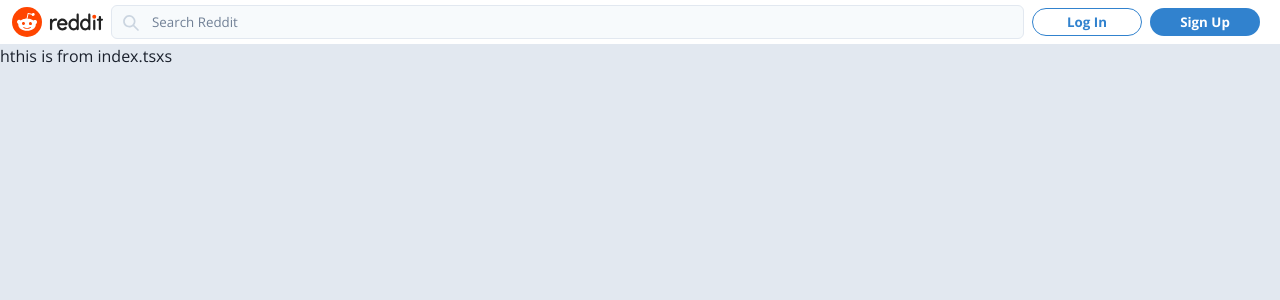
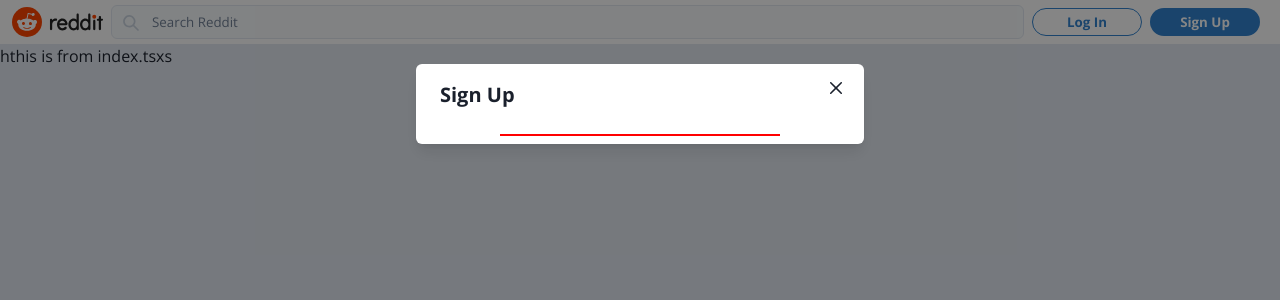
Before and after one commit to alaminalifaa7/reddit-clone, a Next.js app: page / in a window 1280 px wide. Both pictures are taken after a click on the button "Sign Up". Shown: the top 300 px of the page. Built offline with nearby package versions, Linux system fonts and the light colour scheme.

Commit message:
--Recoil global state is being used for modalstate --Modal is added for both login and signup and header is iplaying text based on the view

```diff
--- /dev/null
+++ b/src/atoms/authModalAtom.ts
@@ -0,0 +1,16 @@
+import {atom} from "recoil";
+
+export interface AuthModalState{
+    open:boolean;
+    view:"login" | "signup"|"resetPassword";
+}
+
+const defaultModalState:AuthModalState ={
+    open:false,
+    view:'login'
+}
+
+export const authModalState = atom<AuthModalState>({
+    key:'authModalSate',
+    default:defaultModalState
+})
--- /dev/null
+++ b/src/components/Modal/Auth/AuthModal.tsx
@@ -0,0 +1,60 @@
+import { authModalState } from "../../../atoms/authModalAtom";
+import {
+  useDisclosure,
+  Button,
+  Modal,
+  ModalOverlay,
+  ModalContent,
+  ModalHeader,
+  ModalCloseButton,
+  ModalBody,
+  ModalFooter,
+  Flex,
+} from "@chakra-ui/react";
+import React from "react";
+import { useRecoilState } from "recoil";
+
+const AuthModal: React.FC = () => {
+  const [modalState, setModalState] = useRecoilState(authModalState);
+  const handleClose = () => {
+    setModalState((prev) => ({
+      ...prev,
+      open: false,
+    }));
+  };
+  return (
+    <>
+      <Modal isOpen={modalState.open} onClose={handleClose}>
+        <ModalOverlay />
+        <ModalContent>
+          <ModalHeader>
+            {modalState.view === "login" && "login"}
+            {modalState.view === "signup" && "Sign Up"}
+            {modalState.view === "resetPassword" && "resetPassword"}
+          </ModalHeader>
+
+          <ModalCloseButton />
+          <ModalBody
+            display="flex"
+            flexDirection="column"
+            alignItems="center"
+            justifyContent="center"
+          >
+            <Flex
+              direction="column"
+              align="center"
+              justify="center"
+              width="70%"
+              border="1px solid red"
+            >
+              {/* <OAuthButtons />
+              <AuthInputs />
+              <ResetPassword /> */}
+            </Flex>
+          </ModalBody>
+        </ModalContent>
+      </Modal>
+    </>
+  );
+};
+export default AuthModal;
--- a/src/components/Navbar/RightContent/AuthButtons.tsx
+++ b/src/components/Navbar/RightContent/AuthButtons.tsx
@@ -1,7 +1,10 @@
+import { authModalState } from "../../../atoms/authModalAtom";
 import { Button } from "@chakra-ui/react";
 import React from "react";
+import { useSetRecoilState } from "recoil";
 
 const AuthButtons: React.FC = () => {
+  const setAuthModalState = useSetRecoilState(authModalState);
   return (
     <>
       <Button
@@ -10,6 +13,7 @@
         display={{ base: "none", sm: "flex" }}
         width={{ base: "70px", md: "110px" }}
         mr={2}
+        onClick={() => setAuthModalState({ open: true, view: "login" })}
       >
         Log In
       </Button>
@@ -18,6 +22,7 @@
         display={{ base: "none", sm: "flex" }}
         width={{ base: "70px", md: "110px" }}
         mr={2}
+        onClick={() => setAuthModalState({ open: true, view: "signup" })}
       >
         Sign Up
       </Button>
--- a/src/components/Navbar/RightContent/RightContent.tsx
+++ b/src/components/Navbar/RightContent/RightContent.tsx
@@ -1,3 +1,4 @@
+import AuthModal from "@/components/Modal/Auth/AuthModal";
 import { Flex } from "@chakra-ui/react";
 import React from "react";
 import AuthButtons from "./AuthButtons";
@@ -9,6 +10,7 @@
 const RightContent: React.FC<RightContentProps> = () => {
   return (
     <>
+      <AuthModal />
       <Flex justify="center" align="center">
         <AuthButtons />
       </Flex>
--- a/src/pages/_app.tsx
+++ b/src/pages/_app.tsx
@@ -1,18 +1,17 @@
-
-import type { AppProps } from 'next/app'
-import { ChakraProvider } from '@chakra-ui/react'
-import {theme} from '../chakra/theme'
-import Layout from '../components/Layout/Layout'
-
-
+import type { AppProps } from "next/app";
+import { ChakraProvider } from "@chakra-ui/react";
+import { theme } from "../chakra/theme";
+import Layout from "../components/Layout/Layout";
+import { RecoilRoot } from "recoil";
 
 export default function App({ Component, pageProps }: AppProps) {
   return (
-    <ChakraProvider theme={theme}>
-      <Layout>
-      <Component {...pageProps} />
-      </Layout>
-
-    </ChakraProvider>
-  )
+    <RecoilRoot>
+      <ChakraProvider theme={theme}>
+        <Layout>
+          <Component {...pageProps} />
+        </Layout>
+      </ChakraProvider>
+    </RecoilRoot>
+  );
 }
```
